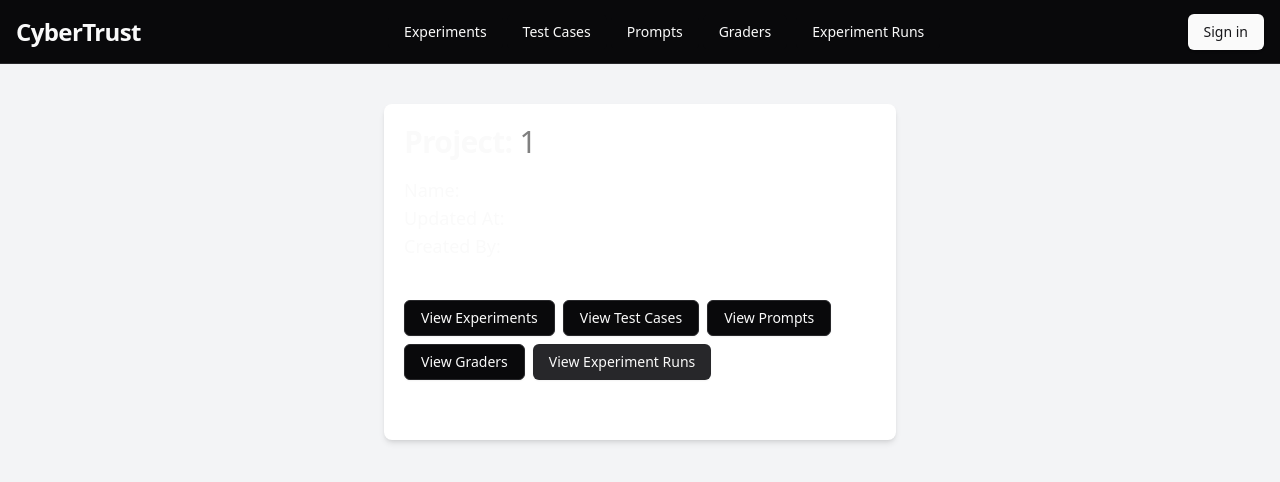
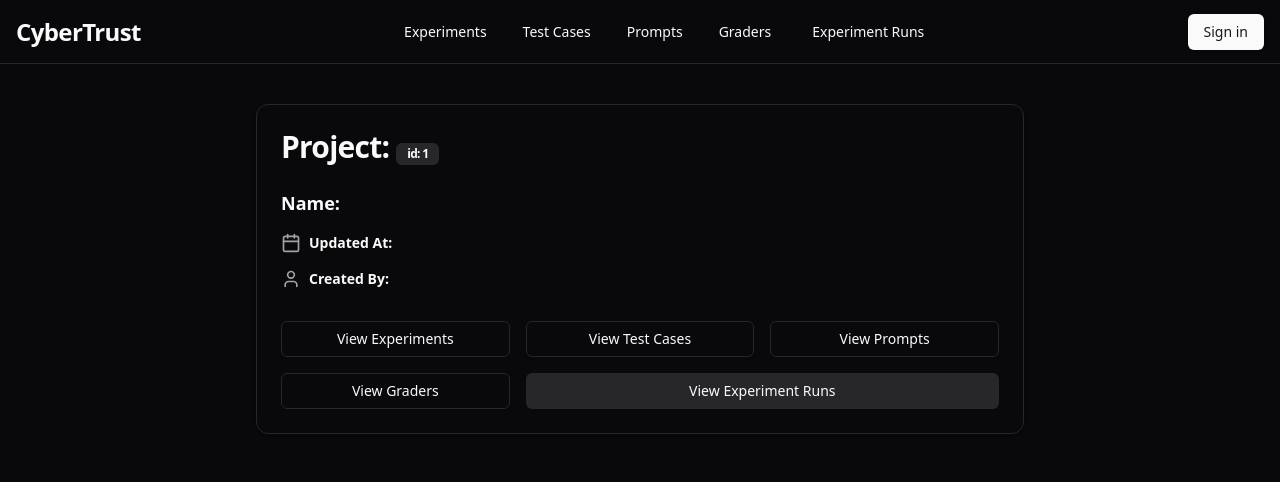
Before and after one commit to desantamaria/cyber-test, a Next.js app: page /p/1 in a window 1280 px wide. Shown: the top 482 px of the page. Built offline with nearby package versions, Linux system fonts and the light colour scheme; no server answers; the database is empty.

Commit message:
Update styling on Project Page

```diff
--- a/src/app/p/[id]/page.tsx
+++ b/src/app/p/[id]/page.tsx
@@ -5,6 +5,10 @@ import { Button } from "@/components/ui/button";
 import { Skeleton } from "@/components/ui/skeleton";
 import { projectsTable } from "@/db/schema";
 import { use, useEffect, useState } from "react";
+import { Card, CardContent, CardHeader, CardTitle } from "@/components/ui/card";
+import { Badge } from "@/components/ui/badge";
+import { CalendarIcon, UserIcon } from "lucide-react";
+import Link from "next/link";
 
 export default function ProjectPage({
   params,
@@ -32,47 +36,70 @@ export default function ProjectPage({
       }
     };
     fetchProject();
-  }, [params]);
+  }, [id]);
 
   return (
-    <div className="w-full h-full py-10 flex flex-col gap-4 items-center bg-gray-100">
-      <div className="w-[40vw] h-auto p-5 bg-white shadow-md rounded-lg">
-        <h3 className="scroll-m-20 text-3xl font-bold tracking-tight mb-4">
-          Project:{" "}
-          <span style={{ color: "gray" }} className="font-normal">
-            {id}
-          </span>
-        </h3>
-        {!loading ? (
-          <>
-            <p className="text-lg font-medium">
-              Name: <span className="font-light">{project?.name}</span>
-            </p>
-            <p className="text-lg font-medium">
-              Updated At:
-              <span className="font-light">
-                {project?.updated.toISOString()}
-              </span>
-            </p>
-            <p className="text-lg font-medium">
-              Created By: <span className="font-light">{project?.creator}</span>
-            </p>
-          </>
-        ) : (
-          <>
-            <Skeleton className="w-[100px] h-[20px] rounded-full mb-2" />
-            <Skeleton className="w-[50px] h-[20px] rounded-full mb-2" />
-            <Skeleton className="w-[70px] h-[20px] rounded-full mb-2" />
-          </>
-        )}
-        <div className="flex flex-wrap py-10 gap-2">
-          <Button variant="outline">View Experiments</Button>
-          <Button variant="outline">View Test Cases</Button>
-          <Button variant="outline">View Prompts</Button>
-          <Button variant="outline">View Graders</Button>
-          <Button variant="secondary">View Experiment Runs</Button>
-        </div>
-      </div>
+    <div className="container mx-auto py-10">
+      <Card className="w-full max-w-3xl mx-auto">
+        <CardHeader>
+          <CardTitle className="text-3xl font-bold">
+            Project: <Badge variant="secondary">id: {id}</Badge>
+          </CardTitle>
+        </CardHeader>
+        <CardContent>
+          {!loading ? (
+            <div className="space-y-4">
+              <div className="flex items-center space-x-2">
+                <h3 className="text-lg font-semibold">Name:</h3>
+                <p className="text-lg">{project?.name}</p>
+              </div>
+              <div className="flex items-center space-x-2">
+                <CalendarIcon className="h-5 w-5 text-muted-foreground" />
+                <h3 className="text-sm font-semibold">Updated At:</h3>
+                <p className="text-sm text-muted-foreground">
+                  {project?.updated.toLocaleString()}
+                </p>
+              </div>
+              <div className="flex items-center space-x-2">
+                <UserIcon className="h-5 w-5 text-muted-foreground" />
+                <h3 className="text-sm font-semibold">Created By:</h3>
+                <p className="text-sm text-muted-foreground">
+                  {project?.creator}
+                </p>
+              </div>
+            </div>
+          ) : (
+            <div className="space-y-4">
+              <Skeleton className="h-6 w-2/3" />
+              <Skeleton className="h-4 w-1/2" />
+              <Skeleton className="h-4 w-1/3" />
+            </div>
+          )}
+          <div className="grid grid-cols-2 sm:grid-cols-3 gap-4 mt-8">
+            <Button variant="outline" className="w-full" asChild>
+              <Link href={`/p/${id}/experiments`}>View Experiments</Link>
+            </Button>
+            <Button variant="outline" className="w-full" asChild>
+              <Link href={`/p/${id}/test-cases`}>View Test Cases</Link>
+            </Button>
+            <Button variant="outline" className="w-full" asChild>
+              <Link href={`/p/${id}/prompts`}>View Prompts</Link>
+            </Button>
+            <Button variant="outline" className="w-full" asChild>
+              <Link href={`/p/${id}/graders`}>View Graders</Link>
+            </Button>
+            <Button
+              variant="secondary"
+              className="w-full sm:col-span-2"
+              asChild
+            >
+              <Link href={`/p/${id}/experiment-runs`}>
+                View Experiment Runs
+              </Link>
+            </Button>
+          </div>
+        </CardContent>
+      </Card>
     </div>
   );
 }
--- /dev/null
+++ b/src/components/ui/badge.tsx
@@ -0,0 +1,36 @@
+import * as React from "react"
+import { cva, type VariantProps } from "class-variance-authority"
+
+import { cn } from "@/lib/utils"
+
+const badgeVariants = cva(
+  "inline-flex items-center rounded-md border px-2.5 py-0.5 text-xs font-semibold transition-colors focus:outline-none focus:ring-2 focus:ring-ring focus:ring-offset-2",
+  {
+    variants: {
+      variant: {
+        default:
+          "border-transparent bg-primary text-primary-foreground shadow hover:bg-primary/80",
+        secondary:
+          "border-transparent bg-secondary text-secondary-foreground hover:bg-secondary/80",
+        destructive:
+          "border-transparent bg-destructive text-destructive-foreground shadow hover:bg-destructive/80",
+        outline: "text-foreground",
+      },
+    },
+    defaultVariants: {
+      variant: "default",
+    },
+  }
+)
+
+export interface BadgeProps
+  extends React.HTMLAttributes<HTMLDivElement>,
+    VariantProps<typeof badgeVariants> {}
+
+function Badge({ className, variant, ...props }: BadgeProps) {
+  return (
+    <div className={cn(badgeVariants({ variant }), className)} {...props} />
+  )
+}
+
+export { Badge, badgeVariants }
--- /dev/null
+++ b/src/components/ui/card.tsx
@@ -0,0 +1,76 @@
+import * as React from "react"
+
+import { cn } from "@/lib/utils"
+
+const Card = React.forwardRef<
+  HTMLDivElement,
+  React.HTMLAttributes<HTMLDivElement>
+>(({ className, ...props }, ref) => (
+  <div
+    ref={ref}
+    className={cn(
+      "rounded-xl border bg-card text-card-foreground shadow",
+      className
+    )}
+    {...props}
+  />
+))
+Card.displayName = "Card"
+
+const CardHeader = React.forwardRef<
+  HTMLDivElement,
+  React.HTMLAttributes<HTMLDivElement>
+>(({ className, ...props }, ref) => (
+  <div
+    ref={ref}
+    className={cn("flex flex-col space-y-1.5 p-6", className)}
+    {...props}
+  />
+))
+CardHeader.displayName = "CardHeader"
+
+const CardTitle = React.forwardRef<
+  HTMLDivElement,
+  React.HTMLAttributes<HTMLDivElement>
+>(({ className, ...props }, ref) => (
+  <div
+    ref={ref}
+    className={cn("font-semibold leading-none tracking-tight", className)}
+    {...props}
+  />
+))
+CardTitle.displayName = "CardTitle"
+
+const CardDescription = React.forwardRef<
+  HTMLDivElement,
+  React.HTMLAttributes<HTMLDivElement>
+>(({ className, ...props }, ref) => (
+  <div
+    ref={ref}
+    className={cn("text-sm text-muted-foreground", className)}
+    {...props}
+  />
+))
+CardDescription.displayName = "CardDescription"
+
+const CardContent = React.forwardRef<
+  HTMLDivElement,
+  React.HTMLAttributes<HTMLDivElement>
+>(({ className, ...props }, ref) => (
+  <div ref={ref} className={cn("p-6 pt-0", className)} {...props} />
+))
+CardContent.displayName = "CardContent"
+
+const CardFooter = React.forwardRef<
+  HTMLDivElement,
+  React.HTMLAttributes<HTMLDivElement>
+>(({ className, ...props }, ref) => (
+  <div
+    ref={ref}
+    className={cn("flex items-center p-6 pt-0", className)}
+    {...props}
+  />
+))
+CardFooter.displayName = "CardFooter"
+
+export { Card, CardHeader, CardFooter, CardTitle, CardDescription, CardContent }
```
